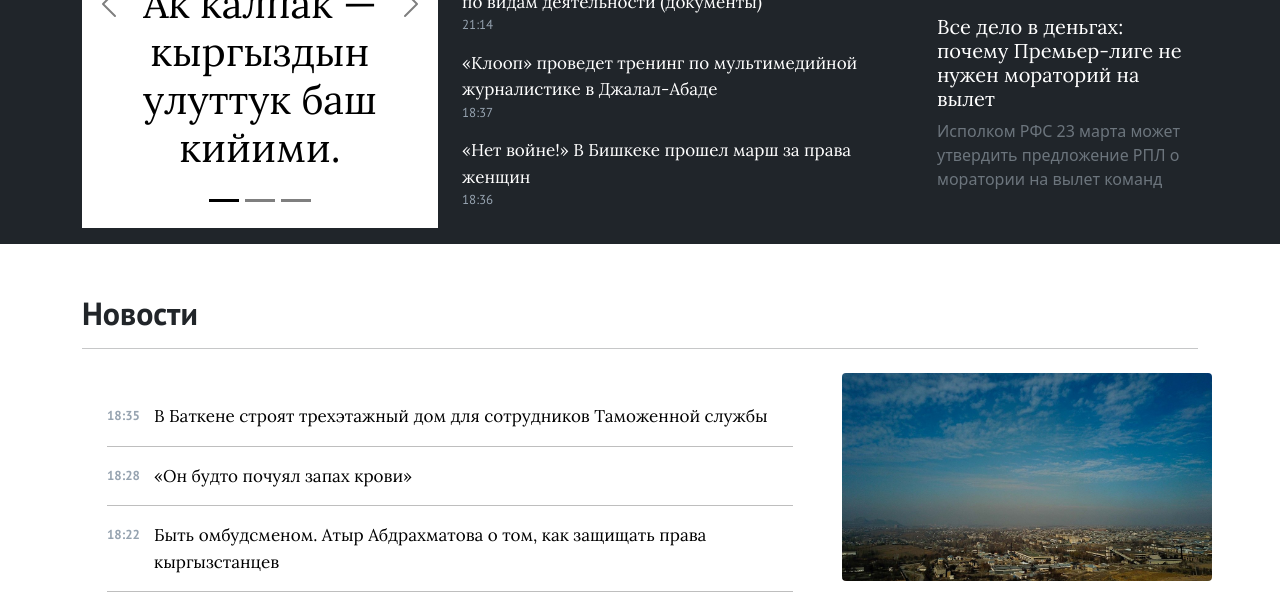
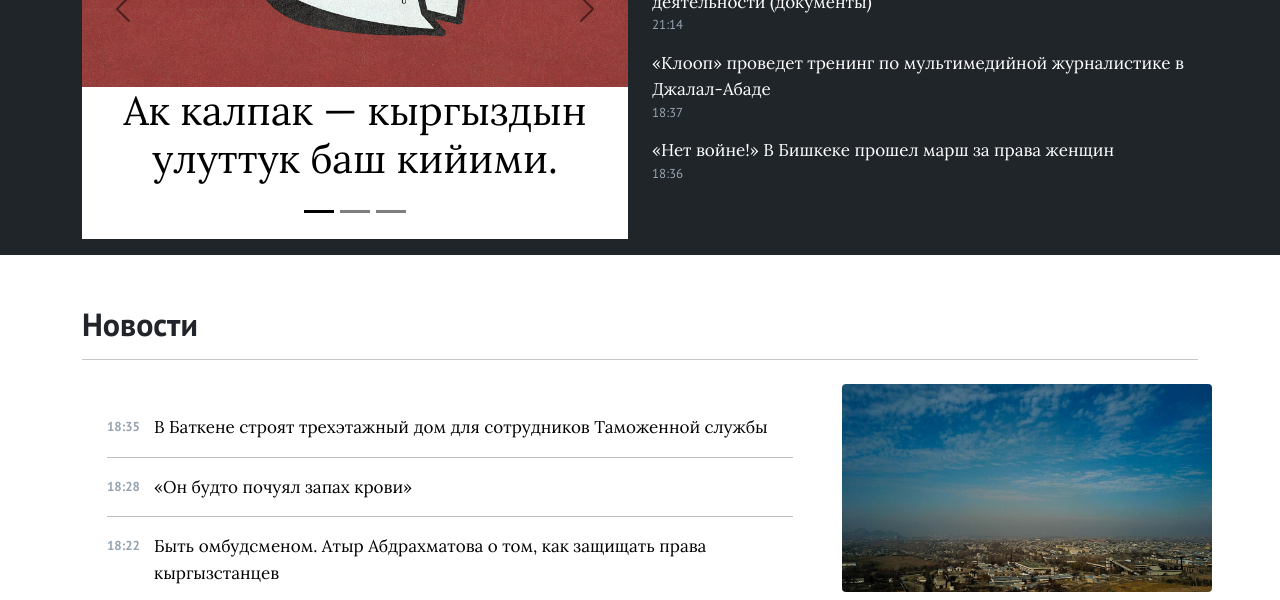
Before and after one commit to aibekovislam/news, a Django app: page / in a window 1280 px wide. Shown: the part 1970-2570 px from the top of the page. Run offline with Django 3.2, Linux system fonts and the light colour scheme; data comes from the database, SQL or seed files in the repository; some libraries are stand-ins or nearby versions; some web fonts are replaced.

Commit message:
modified

```diff
--- a/core/templates/articles.html
+++ b/core/templates/articles.html
@@ -90,7 +90,7 @@
 <div class="black_block mt-7 pt-3 pb-3">
   <div class="container">
     <div class="row">
-      <div class="col-md-4">
+      <div class="col-md-6">
         <div class="carousel_block" style="width: 100%; height: auto; background-color: white;">
         <div id="carouselExampleControlsNoTouching" class="carousel carousel-dark slide" data-bs-touch="false" data-bs-interval="false">
           <div class="carousel-indicators">
@@ -123,7 +123,7 @@
         </div>
       </div>
     </div>
-    <div class="col-md-5 pt-4">
+    <div class="col-md-6 pt-4">
       <h4 class="main-news2">Новости дня</h4>
       <hr class="line2 mb-4">
       {% for article in articles %}
@@ -133,18 +133,19 @@
         {% endif %}
       {% endfor %}
     </div>
-    <div class="col-md-3 pt-4 text-white">
+    </div>
+  </div>
+</div>
+
+<!--
+  <div class="col-md-3 pt-4 text-white">
       <div class="block_card">
         <img src="https://ru.inshaker.com/uploads/article/cover/1091/wide_1574417480-russ-hanneman-tres-comas-anejo-tequila.jpg" class="img-fluid">
         <h5 class="fl text-white mt-3">Все дело в деньгах: почему Премьер-лиге не нужен мораторий на вылет</h5>
         <p class="text-secondary">Исполком РФС 23 марта может утвердить предложение РПЛ о моратории на вылет команд</p>
       </div>
     </div>
-    </div>
-  </div>
-</div>
-
-
+-->
 
 
 
```
